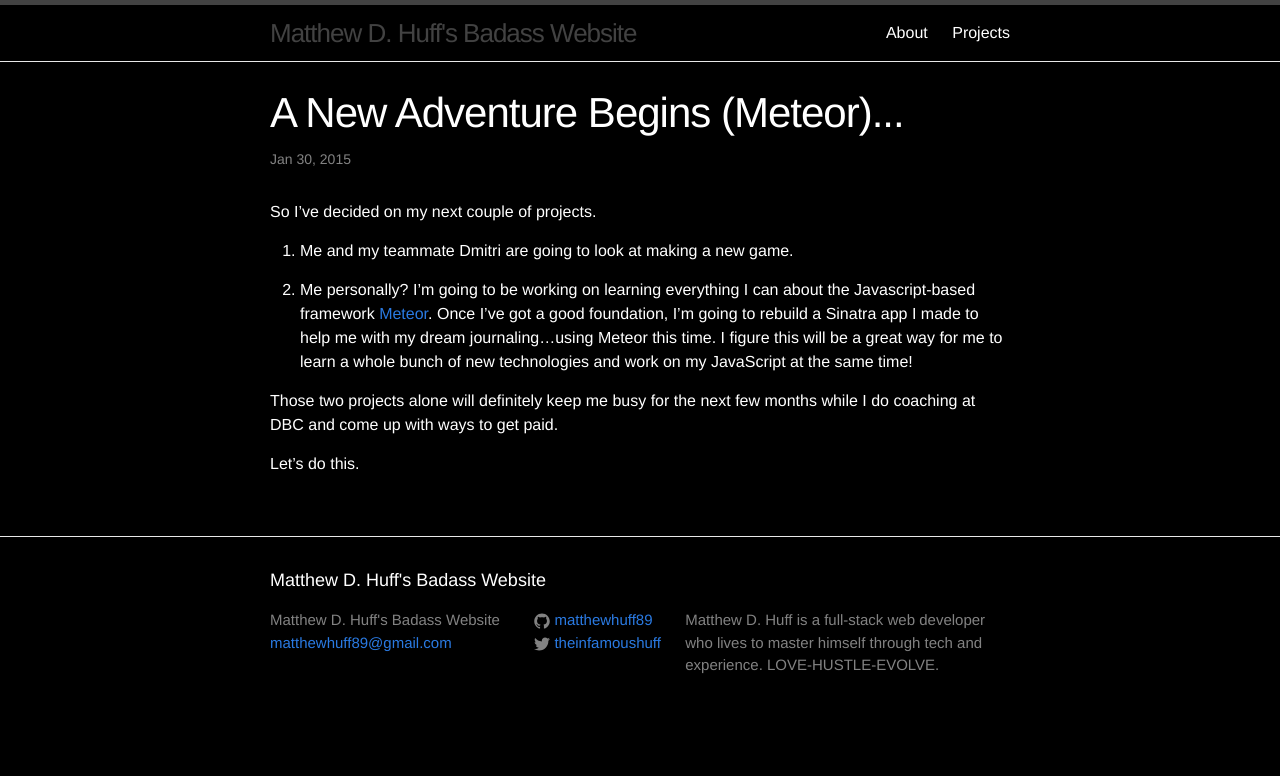
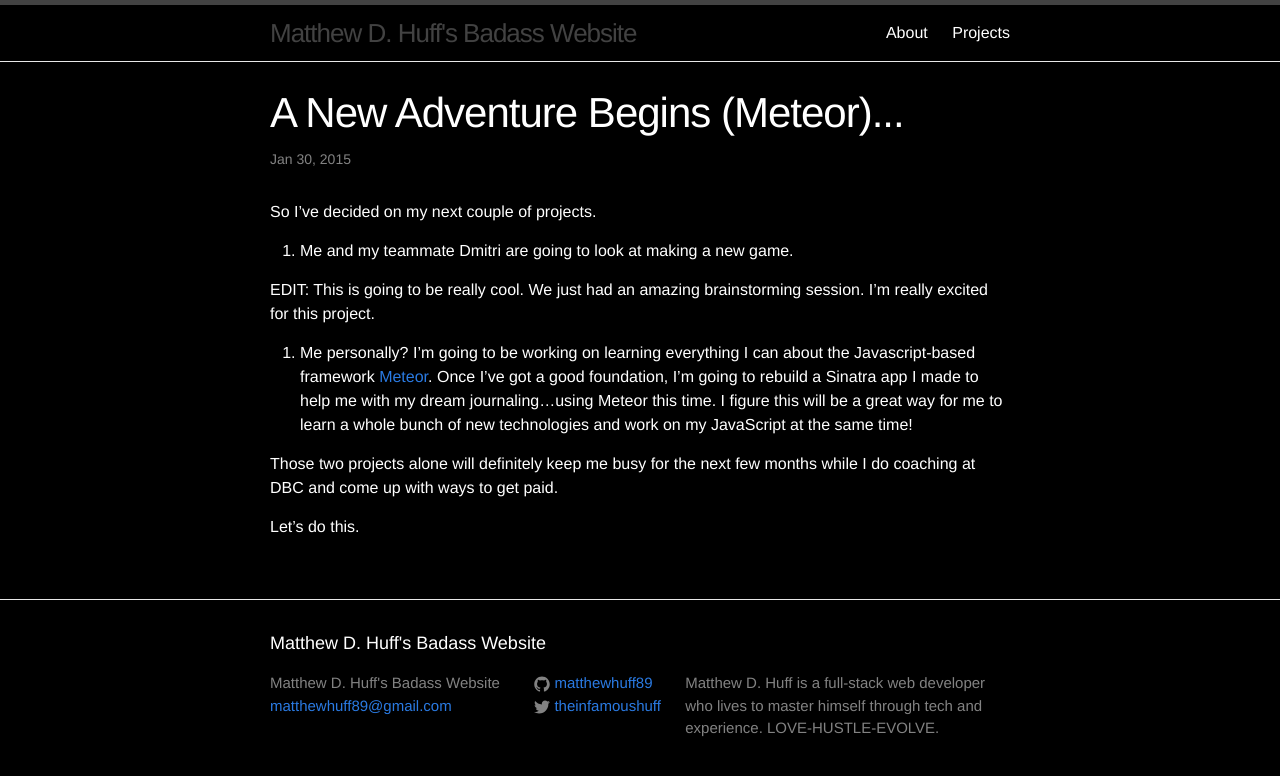
Before and after one commit to matthewhuff89/matthewhuff89.github.io, a Jekyll site: the page built from _posts/2015-01-30-starting-meteor.md, in a window 1280 px wide. Shown: the top 776 px of the page. Built offline with Jekyll 4.4.1, drawn with Linux system fonts in a browser that asks for light colours.

Commit message:
Edited post again

```diff
--- a/_posts/2015-01-30-starting-meteor.md
+++ b/_posts/2015-01-30-starting-meteor.md
@@ -9,6 +9,8 @@ So I've decided on my next couple of projects.
 
 1. Me and my teammate Dmitri are going to look at making a new game.
 
+EDIT: This is going to be really cool. We just had an amazing brainstorming session. I'm really excited for this project.
+
 2. Me personally? I'm going to be working on learning everything I can about the Javascript-based framework [Meteor][meteor]. Once I've got a good foundation, I'm going to rebuild a Sinatra app I made to help me with my dream journaling...using Meteor this time. I figure this will be a great way for me to learn a whole bunch of new technologies and work on my JavaScript at the same time!
 
 Those two projects alone will definitely keep me busy for the next few months while I do coaching at DBC and come up with ways to get paid.
```
